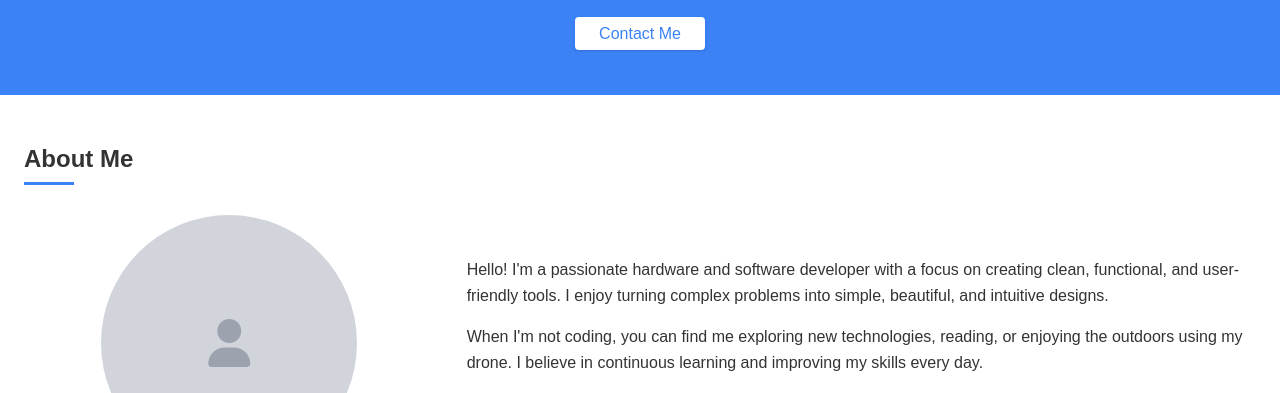
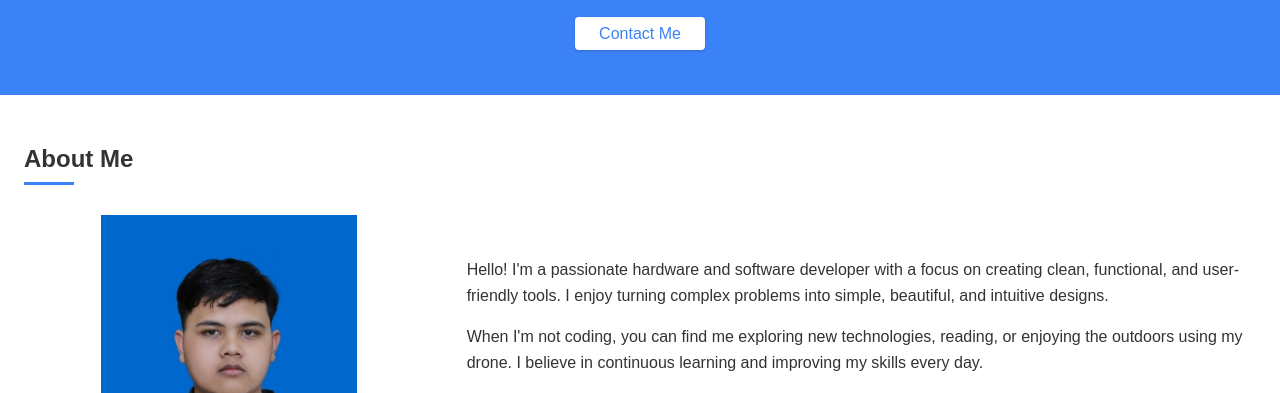
Before and after one commit to ItsMeAlief/ItsMeAlief.github.io, a plain HTML site: page index.html in a window 1280 px wide. Shown: the part 195-588 px from the top of the page. Drawn offline with nearby package versions, Linux system fonts and the light colour scheme.

Commit message:
Portofolio Changes

```diff
--- a/index.html
+++ b/index.html
@@ -135,7 +135,7 @@
                 <div class="md:w-1/3 mb-6 md:mb-0">
                     <!-- Profile Image Placeholder -->
                     <div class="bg-gray-300 h-64 w-64 rounded-full mx-auto flex items-center justify-center">
-                        <i class="fas fa-user text-gray-400 text-5xl"></i>
+                        <img src="Me.jpg" alt="My Profile Picture" class="object-cover h-full w-full">
                     </div>
                 </div>
                 <div class="md:w-2/3 md:pl-8">
```
Also changed, not shown: Me.JPG (added).
